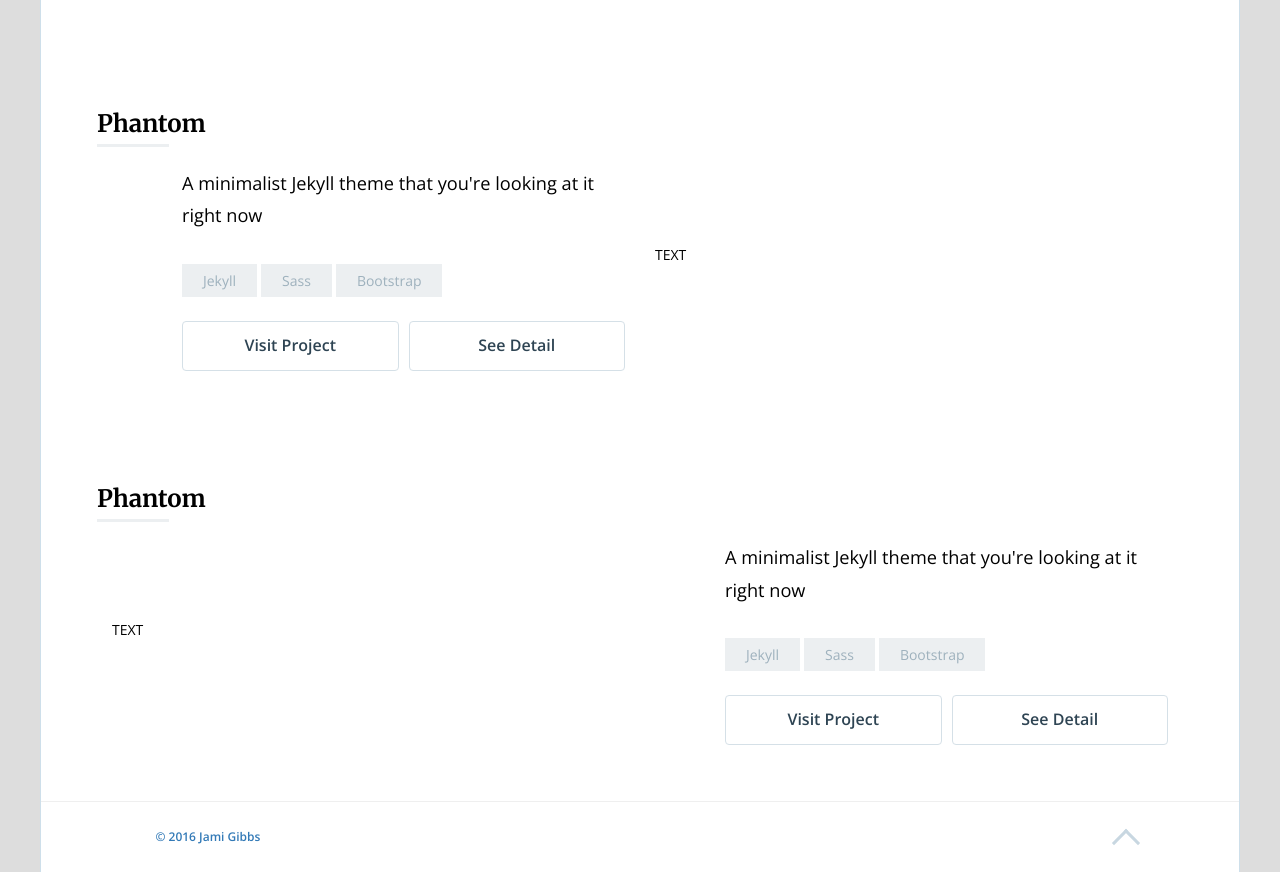
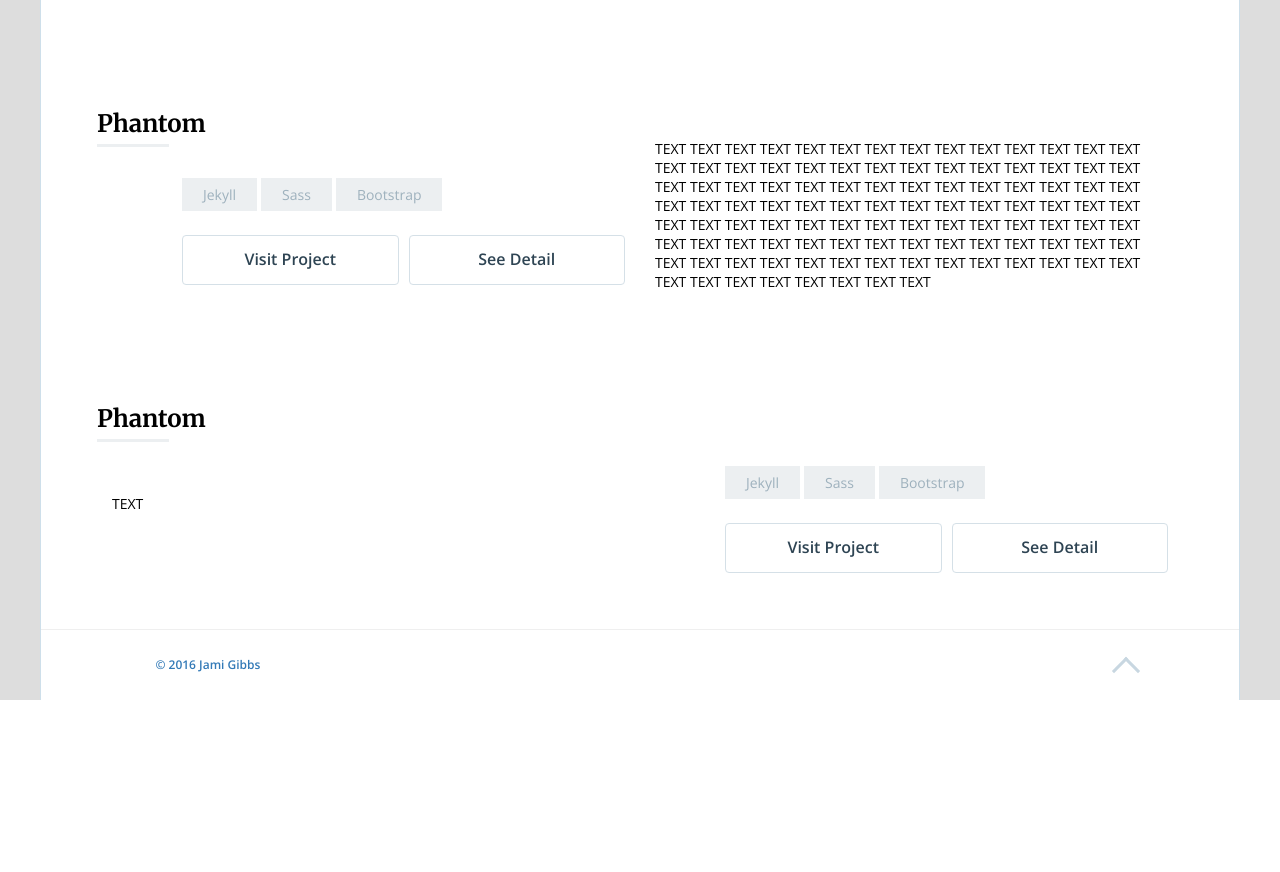
Before and after one commit to tripthelight/kmong, a plain HTML site: page Cohibas/230619/index.html in a window 1280 px wide. Shown: the part 840-1712 px from the top of the page. After the commit the page ends 1540 px from the top, so only its background shows below. Drawn offline with nearby package versions, Linux system fonts and the light colour scheme.

Commit message:
[230627 - Cohibas 2차 작업 완료]

```diff
--- a/Cohibas/230619/css/main.css
+++ b/Cohibas/230619/css/main.css
@@ -142,11 +142,6 @@
   display: block;
   margin-top: 1.5em;
 }
-.contents .project-list ul li p {
-  margin-top: 1.5em;
-  font-size: 1.3em;
-  line-height: 1.8;
-}
 .contents .project-list ul li .btn-list {
   display: flex;
   align-items: center;
--- a/Cohibas/230619/index.html
+++ b/Cohibas/230619/index.html
@@ -63,7 +63,6 @@
                 <ul>
                   <li>
                     <div class="inner">
-                      <p>A minimalist Jekyll theme that you're looking at it right now</p>
                       <div class="tags">
                         <span>Jekyll</span>
                         <span>Sass</span>
@@ -75,7 +74,7 @@
                       </div>
                     </div>
                   </li>
-                  <li>TEXT</li>
+                  <li>TEXT TEXT TEXT TEXT TEXT TEXT TEXT TEXT TEXT TEXT TEXT TEXT TEXT TEXT TEXT TEXT TEXT TEXT TEXT TEXT TEXT TEXT TEXT TEXT TEXT TEXT TEXT TEXT TEXT TEXT TEXT TEXT TEXT TEXT TEXT TEXT TEXT TEXT TEXT TEXT TEXT TEXT TEXT TEXT TEXT TEXT TEXT TEXT TEXT TEXT TEXT TEXT TEXT TEXT TEXT TEXT TEXT TEXT TEXT TEXT TEXT TEXT TEXT TEXT TEXT TEXT TEXT TEXT TEXT TEXT TEXT TEXT TEXT TEXT TEXT TEXT TEXT TEXT TEXT TEXT TEXT TEXT TEXT TEXT TEXT TEXT TEXT TEXT TEXT TEXT TEXT TEXT TEXT TEXT TEXT TEXT TEXT TEXT TEXT TEXT TEXT TEXT TEXT TEXT TEXT TEXT</li>
                 </ul>
               </dd>
             </dl>
@@ -86,7 +85,6 @@
                 <ul>
                   <li>
                     <div class="inner">
-                      <p>A minimalist Jekyll theme that you're looking at it right now</p>
                       <div class="tags">
                         <span>Jekyll</span>
                         <span>Sass</span>
--- a/Cohibas/230619/js/script.js
+++ b/Cohibas/230619/js/script.js
@@ -25,7 +25,7 @@ const RESIZE_SMALL = (_list) => {
     if (!LI1 || !LI2) return;
     const TEXT_EL = document.createElement("span");
     TEXT_EL.classList.add("txt");
-    TEXT_EL.innerHTML = LI2.innerHTML;
+    TEXT_EL.innerText = LI2.innerText;
     const BEFORE_EL = LI1.querySelector(".inner .tags") || LI1.querySelector(".inner .btn-list");
     if (!BEFORE_EL) return;
     INSERT_AFTER(BEFORE_EL, TEXT_EL);
@@ -48,7 +48,7 @@ const RESIZE_WIDE = (_list) => {
     const SPAN_EL = LI1.querySelector(".inner span.txt");
     if (!SPAN_EL) return;
     const TEXT_EL = document.createElement("li");
-    TEXT_EL.innerText = SPAN_EL.innerHTML;
+    TEXT_EL.innerText = SPAN_EL.innerText;
     UL_EL.appendChild(TEXT_EL);
     SPAN_EL.remove();
   }
```
